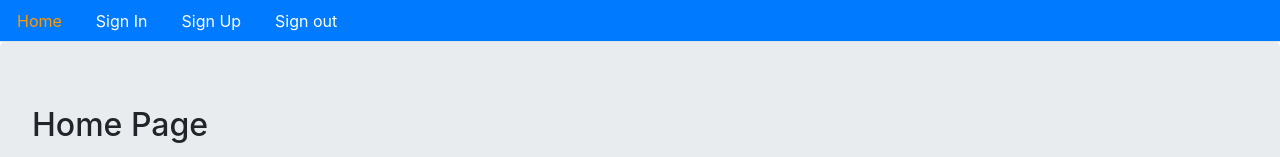
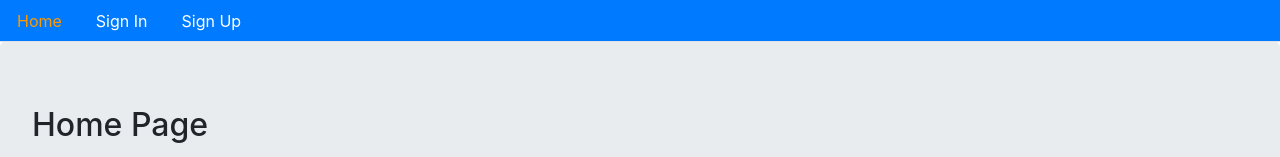
Before and after one commit to asmaahassnasr/e-commerce-frontend, a React (Create React App) app: page / in a window 1280 px wide. Shown: the top 157 px of the page. Built offline with nearby package versions, Linux system fonts and the light colour scheme.

Commit message:
Handlw NavigationBar conditions (show/hide signIn/SignOut)

```diff
--- a/src/Core/Menue.js
+++ b/src/Core/Menue.js
@@ -1,6 +1,6 @@
 import React from 'react';
 import {Link, withRouter} from 'react-router-dom';
-import {signOut} from '../auth/index';
+import {signOut,isAuthenticated} from '../auth/index';
 
 const isActive = (history,path) => {
     if(history.location.pathname === path) {
@@ -18,11 +18,24 @@ const Menue = ({history}) => {
                 <li className="nav-item">
                     <Link className="nav-link" style={isActive(history,'/')} to="/">Home</Link>
                 </li>
+
+                {!isAuthenticated() && (
+                    <>
                     <li className="nav-item">
                         <Link className="nav-link" style={isActive(history,'/signin')} to="/signin">Sign In</Link>
                     </li>
                     <li className="nav-item">
                         <Link className="nav-link" style={isActive(history,'/signup')} to="/signup">Sign Up</Link>
+                    </li>
+                  </>
+                )}
+
+                {isAuthenticated() && (
+                    <>
+                    <li className="nav-item">
+                        <span className="nav-link" style={{color:"#fff", cursor:'pointer'}} >
+                            Welcome
+                        </span>
                     </li>
                     <li className="nav-item">
                         <span className="nav-link"
@@ -33,6 +46,9 @@ const Menue = ({history}) => {
                             Sign out
                         </span>
                     </li>
+                    </>
+                )}
+
             </ul>
         </div>
     )
--- a/src/auth/index.js
+++ b/src/auth/index.js
@@ -63,3 +63,17 @@ export const signOut = (next) => {
         })
     }
 }
+
+//conditionally Show SignIn , SignOut
+//Check if user is authenticated or not
+export const isAuthenticated = () =>{
+    if(typeof window == 'undefined'){
+        return false;
+    }
+    if(localStorage.getItem('jwt')){
+        return JSON.parse(localStorage.getItem('jwt'));
+    }
+    else{
+        return false;
+    }
+}
```
Also changed, not shown: 1 other file (tests, documents, lock files or other folders). Lines whose indentation alone changed are shown as unchanged.
